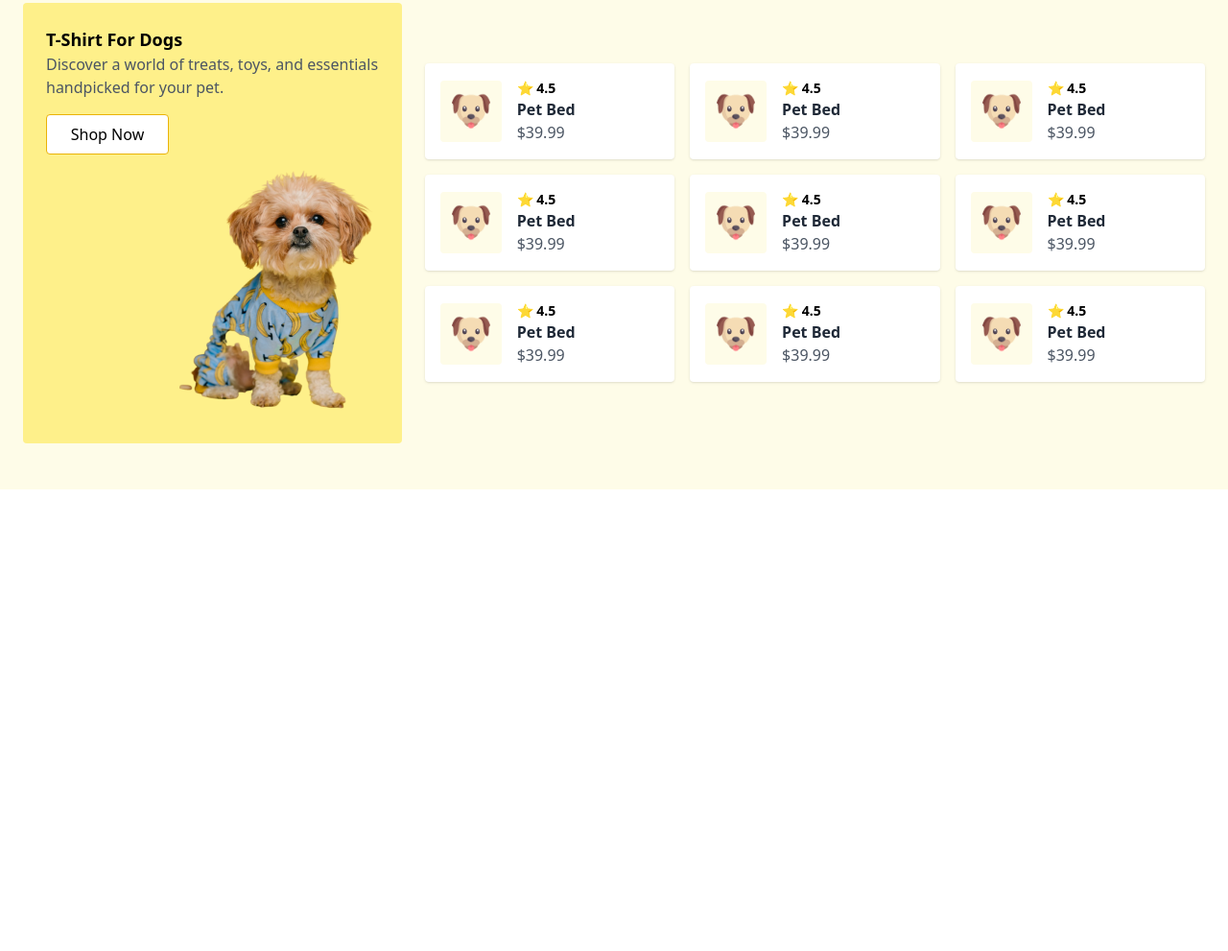
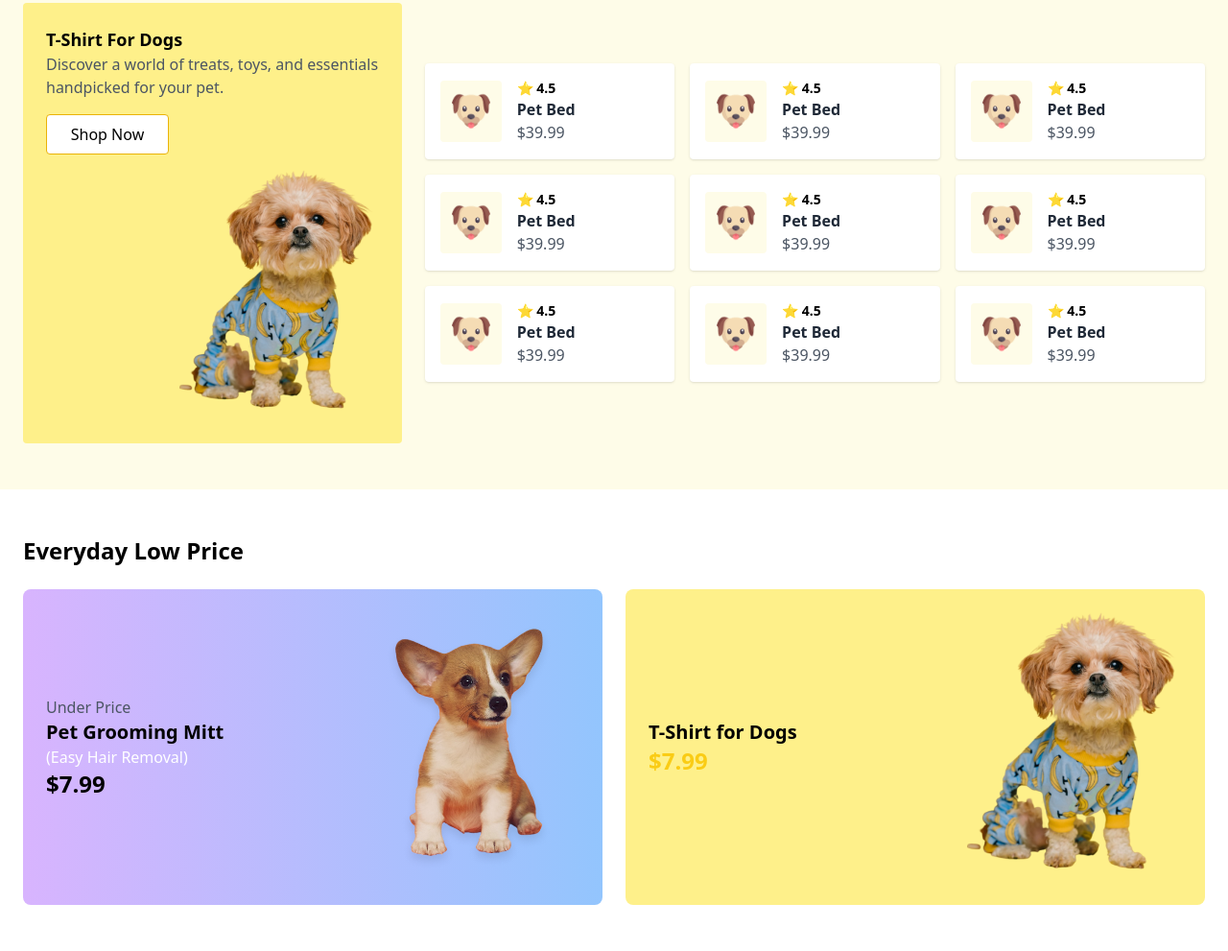
Before and after one commit to GeorgeBlaize/Assignment3_b11, a plain HTML site: page index.html in a window 1280 px wide. Shown: the part 923-1914 px from the top of the page at 96% size. Before the commit the page ends 1433 px from the top, so only its background shows below. Drawn offline with nearby package versions, Linux system fonts and the light colour scheme.

Commit message:
added low price part

```diff
--- a/index.html
+++ b/index.html
@@ -217,5 +217,37 @@
         </div>
        </section>
 
+       <!-- Everyday low Price  -->
+        <section class="px-6 py-12">
+            <h2 class="text-2xl font-bold">Everyday Low Price</h2>
+            <div class="grid grid-cols-1 md:grid-cols-2 gap-6 mt-6 ">
+                <!-- Pet grooming mitt -->
+                <div class="bg-gradient-to-r from-purple-300 to-blue-300 p-6 rounded-lg flex flex-col md:flex-row items-center">
+                    <div class="md:w-2/3">
+                        <p class="text-md text-gray-600">Under Price</p>
+                        <h3 class="text-xl font-bold ">Pet Grooming Mitt</h3>
+                        <p class="text-gray-600 text-md text-white">(Easy Hair Removal)</p>
+                        <p class="text-2xl font-bold">$7.99</p>
+                    </div>
+                    <!-- <img src="c1-assets/cute-dog-mid.png" class="w-35 md:w-40" alt="Pet Grooming Mitt"> -->
+                    <img src="c1-assets/cute-dog-mid.png"
+                  class="w-24 sm:w-32 md:w-40 lg:w-58 xl:w-56"
+                  alt="Pet Grooming Mitt">
+                </div>
+                 <!-- T-Shirt for Dogs -->
+            <div class="bg-yellow-200 p-6 rounded-lg flex flex-col md:flex-row items-center">
+                <div class="md:w-2/3">
+                    <h3 class="text-xl font-bold">T-Shirt for Dogs</h3>
+                    <p class="text-2xl font-bold text-yellow-400">$7.99</p>
+                </div>
+                <img src="c1-assets/cute-pet-mid.png"
+                class="w-24 sm:w-32 md:w-40 lg:w-58 xl:w-56"
+                alt="Pet dog">
+            </div>
+
+            </div>
+
+        </section>
+
 </body>
 </html>
```
